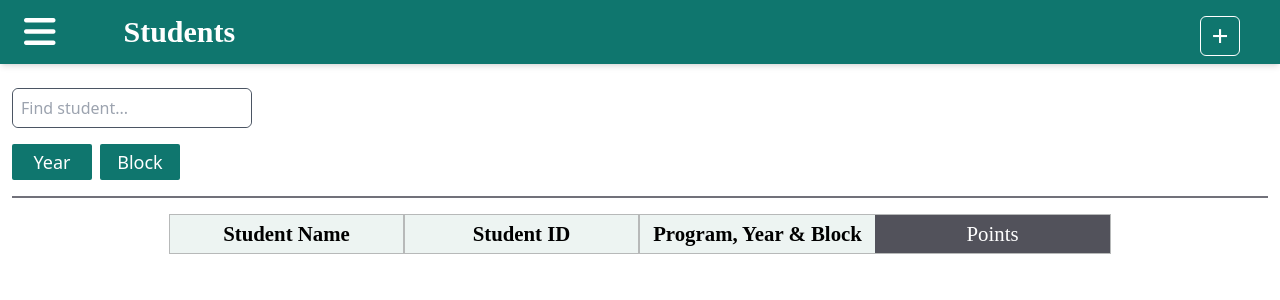
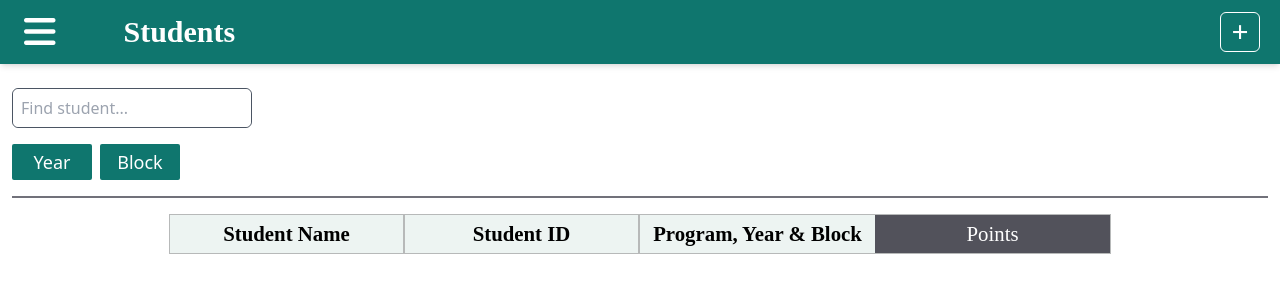
Before and after one commit to FPPinedaJr/Quarsi, a PHP site: page /student.php in a window 1280 px wide. Shown: the top 300 px of the page. Run offline with PHP 8.4, Linux system fonts and the light colour scheme; the visitor is signed in with stand-in values (Sample User, id 1); data that the repository does not hold is empty.

Commit message:
Modified branch

```diff
--- a/public/student.php
+++ b/public/student.php
@@ -95,7 +95,7 @@ include_once("./includes/partial/sidebar.php");
 
         <!-- Add Button -->
         <div id="add_student_modal_btn" onclick="showAddStudentModal()"
-            class="absolute z-20 flex items-center justify-center flex-shrink-0 w-8 h-8 bg-teal-700 border border-white rounded-md cursor-pointer top-4 right-3 md:mr-7 md:w-10 md:h-10 hover:bg-teal-600/70">
+            class="absolute z-20 flex items-center justify-center flex-shrink-0 w-8 h-8 bg-teal-700 border border-white rounded-md cursor-pointer top-4 right-5 md:top-3 md:w-10 md:h-10 hover:bg-teal-600/70">
             <i class="fa-solid fa-plus font-['mulish'] text-white text-xl md:text-3xl"></i>
         </div>
 
```
Also changed, not shown: public/assets/css/output.css.
